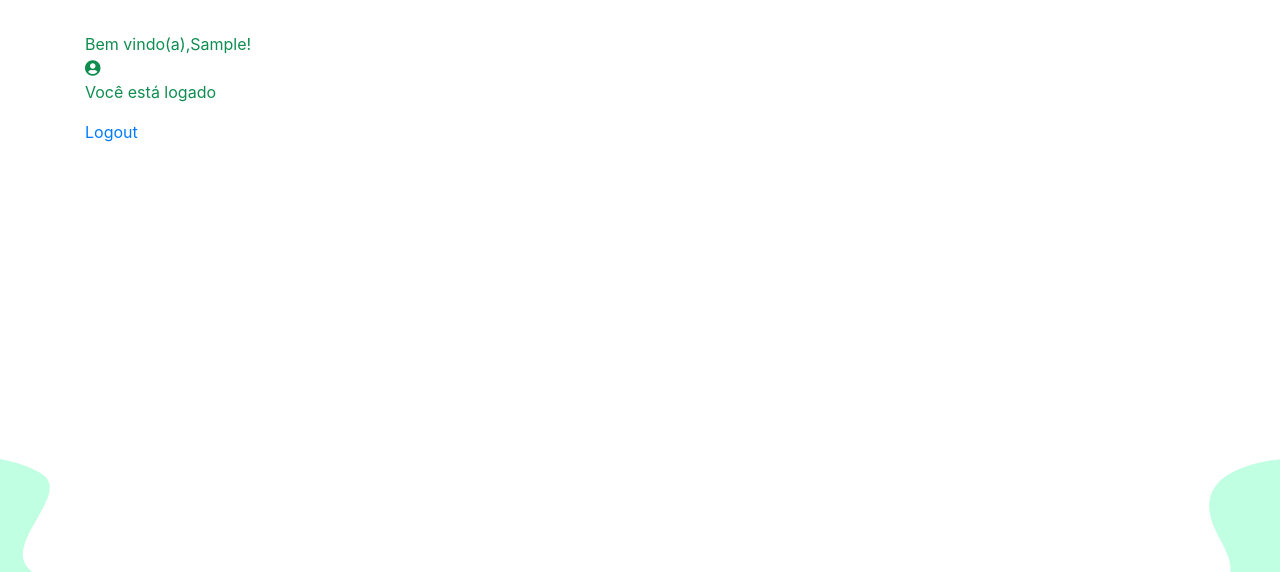
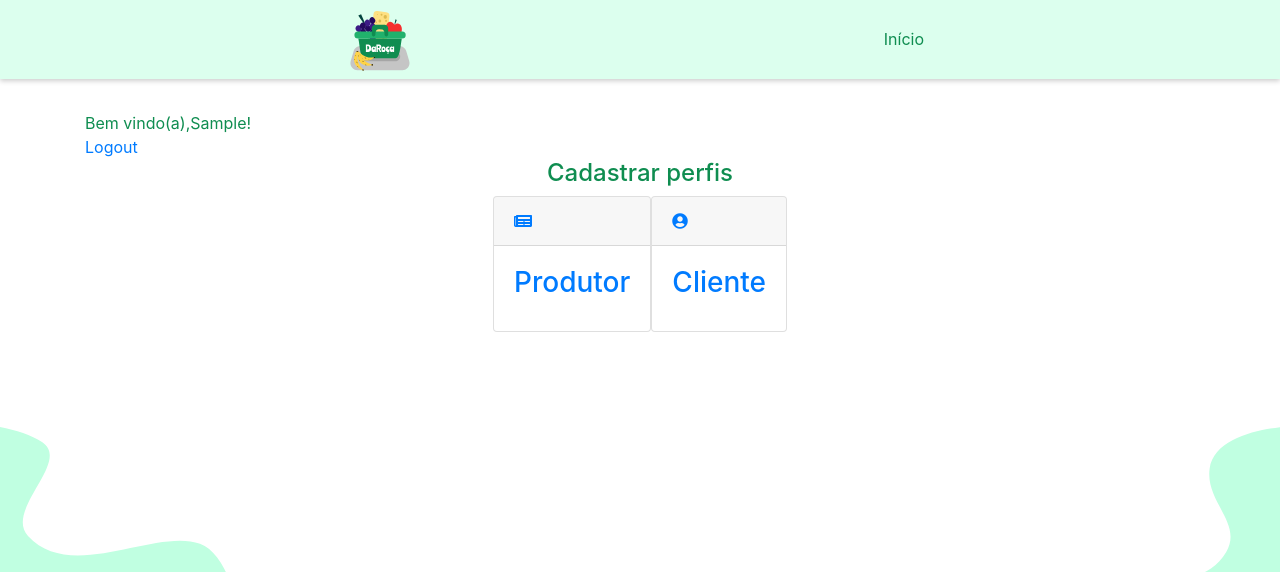
Before and after one commit to irisviana/Da_Roca, a Django app: page / in a window 1280 px wide. Shown: the top 572 px of the page. Run offline with Django 3.2, Linux system fonts and the light colour scheme; the visitor is signed in with stand-in values (Sample User, id 1); some libraries are stand-ins or nearby versions.

Commit message:
solving erros and updating files

```diff
--- a/projeto_da_roca/templates/header.html
+++ b/projeto_da_roca/templates/header.html
@@ -7,8 +7,9 @@
     <nav>
         <ul>
             <li><a href="">Início</a></li>
+            <!--
             <li><a href="">Favoritos</a></li>
-            <li><a href="">Carrinho</a></li>
+            <li><a href="">Carrinho</a></li>-->
         </ul>
     </nav>
 </div>
--- a/projeto_da_roca/templates/home.html
+++ b/projeto_da_roca/templates/home.html
@@ -1,18 +1,50 @@
 <!-- templates/home.html -->
 {% extends 'base.html' %}
 {% load static %}
-{% block title %}<title>Home</title>{% endblock %}
+{% block title %}<title>Gerenciar perfis</title>{% endblock %}
+{% block header %}
+    {% include 'header.html' %}
+{% endblock %}
 
 {% block content %}
 {% if user.is_authenticated %}
   Bem vindo(a),{{ user.first_name }}!
   <div>
-  <span class= "fas fa-user-circle" font-size: 100px></span>
-  <p>Você está logado</p>
-  <a href="{% url 'logout' %}">Logout</a>
-{% else %}
-  <p>Você nã está logado</p>
-  <a href="{% url 'login' %}">Log In</a>
+	  <a href="{% url 'logout' %}">Logout</a>
+	  <div class="d-flex flex-column align-items-center">
+	        <div>
+	            <h4>Cadastrar perfis</h4>
+	        </div>
+	  </div>
+	  <div class="row justify-content-center">
+	    <a class="clickable-card" href="{% url 'list_service_address' %}">
+	        <div class="card manage">
+	            <div class="card-header">
+	                <span class="fa fa-newspaper"></span>
+	            </div>
+	            <div class="card-body">
+	                <h3 class="card-title">
+	                    Produtor
+	                </h3>
+	            </div>
+	        </div>
+	    </a>
+	    <a class="clickable-card" href="#">
+	        <div class="card manage">
+	            <div class="card-header">
+	                <span class="fa fa-user-circle"></span>
+	            </div>
+	            <div class="card-body">
+	                <h3 class="card-title">
+	                    Cliente
+	                </h3>
+	            </div>
+	        </div>
+	    </a>
+	    </div>
+	{% else %}
+	  <p>Você nã está logado</p>
+	  <a href="{% url 'login' %}">Log In</a>
  </div>
 {% endif %}
 {% endblock %}
--- a/projeto_da_roca/users/views.py
+++ b/projeto_da_roca/users/views.py
@@ -2,8 +2,8 @@ import datetime
 
 from django.contrib import messages
 from django.contrib.auth import login, authenticate,logout
-from django.http import HttpResponse
-from django.shortcuts import render, redirect
+from django.http import HttpResponse,HttpResponseRedirect
+from django.shortcuts import render, redirect,reverse
 
 from .models import ServiceAddress
 from .models import User
@@ -61,7 +61,7 @@ class ServiceAddressView:
     def list_service_address(cls, request):
         service_address = ServiceAddress.objects.all()
 
-        return render(request, '../templates/service_address/home.html', {
+        return render(request, 'service_address/home.html', {
             "services_address": service_address,
         })
 
@@ -72,18 +72,21 @@ class ServiceAddressView:
         if request.method == 'POST':
             city = request.POST['cidade']
             state = request.POST['estado']
-            userId = request.POST['usuarioId']
+            #userId = request.POST['usuarioId']
 
-            user = User.objects.get(id = userId)
-
+            #user = User.objects.get(id = userId)
+            user= request.user
             service_address = ServiceAddress(
-                userId=user, city=city, state=state)
+                user=user, city=city, state=state)
 
             service_address.save()
 
             message = "Endereço de atendimento criado com sucesso."
+            service_address = ServiceAddress.objects.all()
+            return HttpResponseRedirect(reverse('list_service_address'))
 
-        return render(request, '../templates/service_address/create.html', {
+
+        return render(request, 'service_address/create.html', {
             'message': message,
         })
 
@@ -124,10 +127,7 @@ class ServiceAddressView:
 
             services_address = ServiceAddress.objects.all()
 
-        return render(request, '../templates/service_address/home.html', {
-            "message": message,
-            'service_address': services_address,
-        })
+        return HttpResponseRedirect(reverse('list_service_address'))
 
 class DeliveryTimeView:
     @classmethod
@@ -163,6 +163,7 @@ class DeliveryTimeView:
                 delivery_time.save()
 
                 message = 'Horário de entrega criado com sucesso.'
+                return HttpResponseRedirect(reverse('list_service_address'))
 
         return render(request, '../templates/delivery_time/create.html', {
             'message': message,
```
